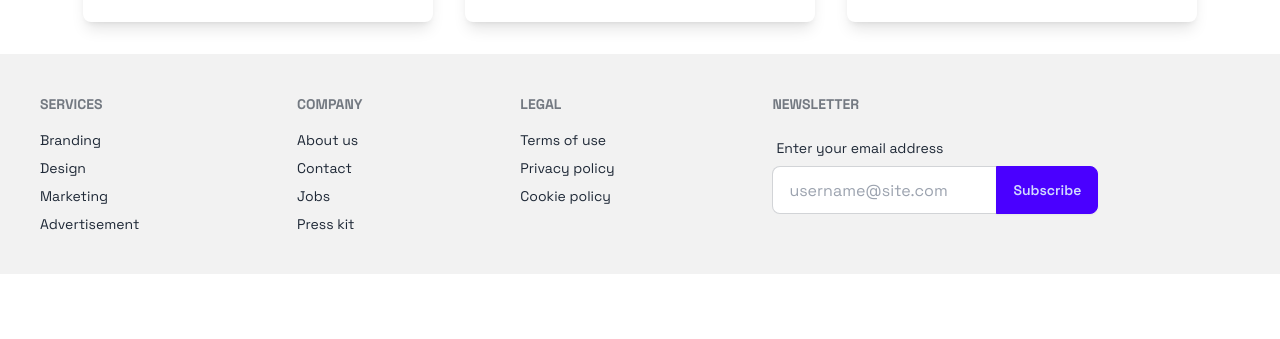
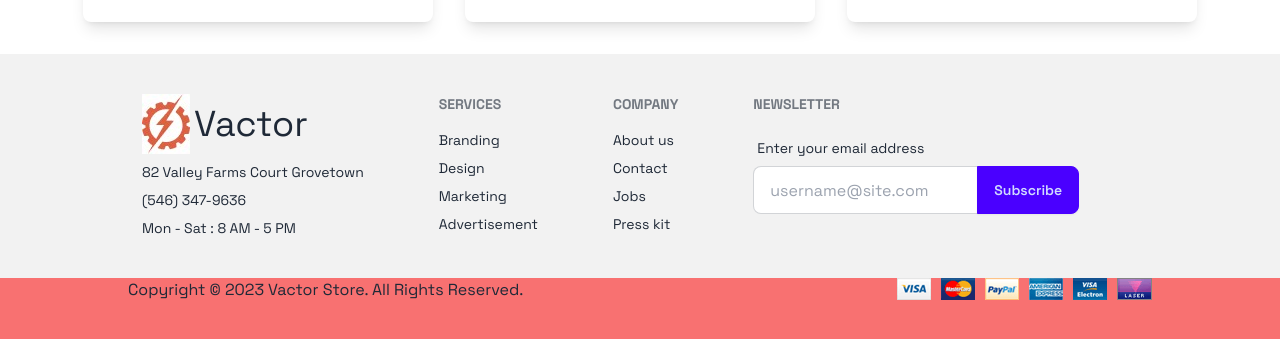
Before and after one commit to Alok4D/all-assignmentRepo-make-private-to-public, a React (Vite) app: page / in a window 1280 px wide. Shown: the part 2043-2382 px from the top of the page. Before the commit the page ends 2317 px from the top, so only its background shows below. Built offline with nearby package versions, Linux system fonts and the light colour scheme; no server answers; a web font is replaced by a local one.

Commit message:
add new footer

```diff
--- a/package.json
+++ b/package.json
@@ -15,6 +15,7 @@
     "match-sorter": "^6.3.4",
     "react": "^18.2.0",
     "react-dom": "^18.2.0",
+    "react-icons": "^5.1.0",
     "react-router-dom": "^6.22.3",
     "react-toastify": "^10.0.5",
     "sort-by": "^1.2.0"
--- a/src/Components/Footer/Footer.jsx
+++ b/src/Components/Footer/Footer.jsx
@@ -1,10 +1,30 @@
+import photo from '../../../public/Logo-img/logo.jpg';
+import photofooter from '../../../public/Images/demo3-payment.png';
 
 
 const Footer = () => {
     return (
-        <footer className="footer p-10 bg-base-200 text-base-content">
+     <div>
+         <footer className="p-10  bg-base-200 text-base-content">
+        <div className='footer w-[83%] mx-auto '>
 
-{/* LET'S OPTIMIZE YOUR SUPPLY CHAIN */}
+
+<nav>
+    <div className="flex justify-center items-center gap-1">
+      <img src={photo} alt="" />
+      <h2 className='text-4xl'>Vactor</h2>
+    </div>
+   <div>
+    <p>82 Valley Farms Court Grovetown</p>
+   </div>
+   <div>
+   (546) 347-9636
+   </div>
+   <div>
+   Mon - Sat : 8 AM - 5 PM
+   </div>
+  </nav>
+
   <nav>
     <h6 className="footer-title">Services</h6>
     <a className="link link-hover">Branding</a>
@@ -19,12 +39,7 @@ const Footer = () => {
     <a className="link link-hover">Jobs</a>
     <a className="link link-hover">Press kit</a>
   </nav>
-  <nav>
-    <h6 className="footer-title">Legal</h6>
-    <a className="link link-hover">Terms of use</a>
-    <a className="link link-hover">Privacy policy</a>
-    <a className="link link-hover">Cookie policy</a>
-  </nav>
+
   <form>
     <h6 className="footer-title">Newsletter</h6>
     <fieldset className="form-control w-80">
@@ -37,7 +52,19 @@ const Footer = () => {
       </div>
     </fieldset>
   </form>
-</footer>
+        </div>
+        </footer>
+
+      <div className='m-container h-96 w-full bg-red-400 '>
+      <div className='flex justify-between w-[80%] mx-auto'>
+          <h2>Copyright © 2023 Vactor Store. All Rights Reserved.</h2>
+          <div>
+            <img src={photofooter} alt="footer-photo" />
+          </div>
+        </div>
+      </div>
+
+     </div>
     );
 };
 
```
Also changed, not shown: public/Images/demo3-payment.png (added), 1 other file (tests, documents, lock files or other folders).
